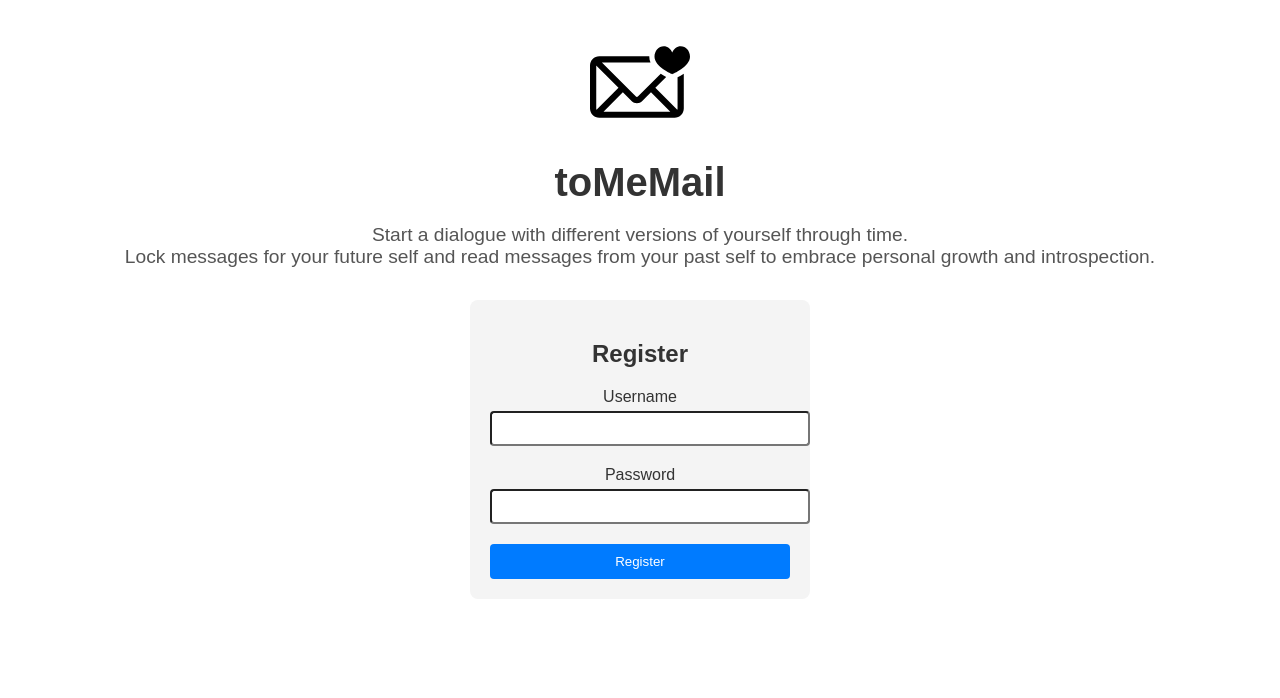
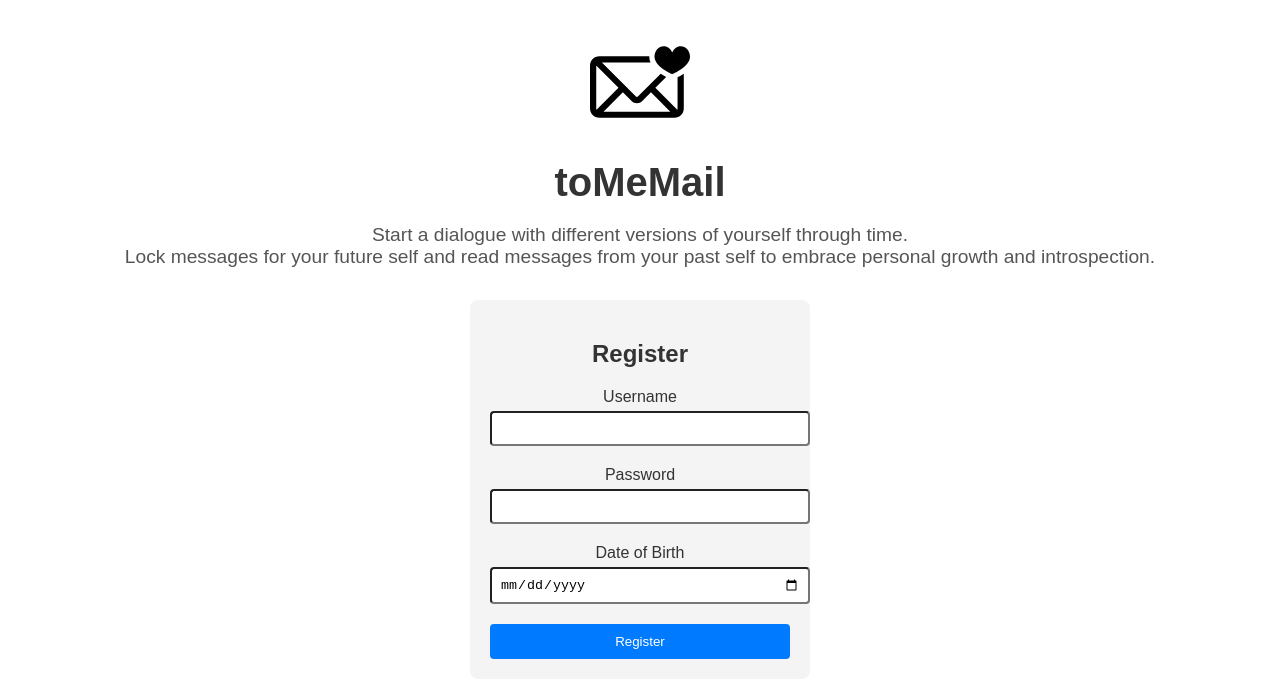
Before and after one commit to mvomiero/toMeMail_frontend, an Angular app: page /register in a window 1280 px wide. Shown: the top 698 px of the page. Built offline with nearby package versions, Linux system fonts and the light colour scheme; no server answers.

Commit message:
register request requires and sends date of birth

```diff
--- a/src/app/components/register/register.component.html
+++ b/src/app/components/register/register.component.html
@@ -12,10 +12,10 @@
             <input type="password" id="password" class="form-control" name="password" [(ngModel)]="password" required />
         </div>
 
-        <!-- <div class="form-group">
-            <label for="role">Role</label>
-            <input type="text" id="role" class="form-control" name="role" [(ngModel)]="role" required />
-        </div> -->
+        <div class="form-group">
+            <label for="dateOfBirth">Date of Birth</label>
+            <input type="date" id="dateOfBirth" class="form-control" name="dateOfBirth" [(ngModel)]="dateOfBirth" required />
+        </div>
 
         <button type="submit" [disabled]="!registerForm.valid" class="btn btn-primary">
             Register
--- a/src/app/components/register/register.component.ts
+++ b/src/app/components/register/register.component.ts
@@ -3,6 +3,7 @@ import { Router } from '@angular/router';
 import { AuthService } from '../../services/auth.service';
 import { FormsModule } from '@angular/forms';
 import { CommonModule } from '@angular/common';
+import { User } from '../../models/user.model';
 
 @Component({
   selector: 'app-register',
@@ -12,29 +13,30 @@ import { CommonModule } from '@angular/common';
   styleUrl: './register.component.css'
 })
 export class RegisterComponent {
-
   username: string = '';
   password: string = '';
-  role: string = '';
+  dateOfBirth: string = ''; // Format: YYYY-MM-DD
+  role: string = 'USER'; // Default role
   message: string | null = null;
 
-  constructor(private authService: AuthService, private router: Router) { }
-
+  constructor(private authService: AuthService, private router: Router) {}
 
   onSubmit() {
-    const user = { username: this.username, password: this.password };
+    const user: User = {
+      username: this.username,
+      password: this.password,
+      dateOfBirth: this.dateOfBirth, // Already in "YYYY-MM-DD" format
+      role: this.role
+    };
 
     this.authService.register(user).subscribe({
       next: (response) => {
-        // Assuming the response body is a string or has a "message" property
         this.message = `${response.message}`;
         setTimeout(() => {
           this.router.navigate(['/login']);
         }, 2000); // Redirect after 2 seconds
       },
       error: (err) => {
-        // Extract status and error message from the error object
-        const status = err.status || 'Unknown';
         const errorMsg = err.error?.message || 'An error occurred';
         this.message = `Registration failed: ${errorMsg}`;
       },
--- /dev/null
+++ b/src/app/models/user.model.ts
@@ -0,0 +1,6 @@
+export interface User {
+  username: string;
+  password: string;
+  role?: string; // Optional
+  dateOfBirth: string; // Format: "YYYY-MM-DD"
+}
--- a/src/app/services/auth.service.ts
+++ b/src/app/services/auth.service.ts
@@ -2,6 +2,7 @@ import { Injectable } from '@angular/core';
 import { HttpClient } from '@angular/common/http';
 import { Observable } from 'rxjs';
 import { environment } from '../../environments/environment';
+import { User } from '../models/user.model';
 
 @Injectable({
   providedIn: 'root'
@@ -11,7 +12,7 @@ export class AuthService {
 
   constructor(private http: HttpClient) { }
 
-  register(user: { username:string, password:string}): Observable<any> {
+  register(user: User): Observable<any> {
     return this.http.post(`${this.apiUrl}/register`, user);
   }
 
--- a/src/environments/environment.ts
+++ /dev/null
@@ -1,4 +0,0 @@
-export const environment = {
-  //apiUrl: 'http://localhost:8080/api' // ✅ Local dev API
-  apiUrl: 'https://tome-mail-backend.azurewebsites.net/api'
-};
```
